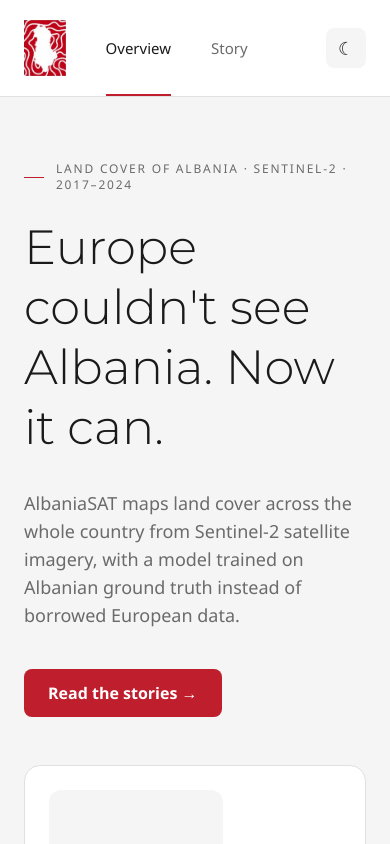
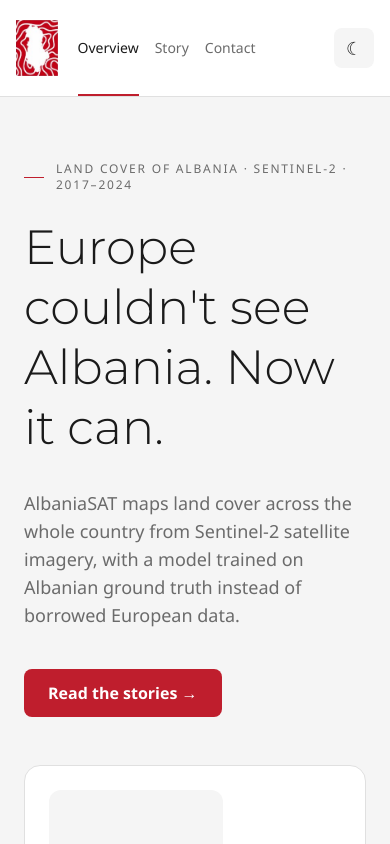
Before and after one commit to virvihuta/AlbaniaSAT, a React (Vite) app in the folder frontend/: page / in a window 390 px wide. Shown: the top 844 px of the page. Built offline with nearby package versions, Linux system fonts and the light colour scheme; no server answers.

Commit message:
Add contact link to header and footer

```diff
--- a/frontend/src/components/Footer.jsx
+++ b/frontend/src/components/Footer.jsx
@@ -2,7 +2,7 @@ import { Link } from 'react-router-dom'
 import Logo from './Logo'
 
 const columns = [
-  { title: 'Platform', items: [{ label: 'Overview', to: '/' }, { label: 'Story', to: '/news' }] },
+  { title: 'Platform', items: [{ label: 'Overview', to: '/' }, { label: 'Story', to: '/news' }, { label: 'Contact', to: '/contact' }] },
   { title: 'Data sources', items: [{ label: 'Copernicus Sentinel-2' }, { label: 'ESA WorldCover 2021' }, { label: 'CORINE Land Cover 2018' }] },
 ]
 
--- a/frontend/src/components/PublicLayout.jsx
+++ b/frontend/src/components/PublicLayout.jsx
@@ -6,6 +6,7 @@ import Footer from './Footer'
 const links = [
   { to: '/', label: 'Overview' },
   { to: '/news', label: 'Story' },
+  { to: '/contact', label: 'Contact' },
 ]
 
 // Header with logo and navigation, the page content and the footer
@@ -13,9 +14,9 @@ export default function PublicLayout({ children }) {
   return (
     <div className="flex min-h-screen flex-col">
       <header className="sticky top-0 z-10 border-b border-border bg-surface">
-        <div className="mx-auto flex h-24 max-w-7xl items-center gap-6 px-6 md:px-10">
+        <div className="mx-auto flex h-24 max-w-7xl items-center gap-3 px-4 sm:gap-6 sm:px-6 md:px-10">
           <Logo big />
-          <nav className="flex h-full gap-2 sm:ml-10">
+          <nav className="flex h-full sm:ml-10 sm:gap-2">
             {links.map((link) => (
               <NavLink
                 key={link.to}
@@ -23,8 +24,8 @@ export default function PublicLayout({ children }) {
                 end={link.to === '/'}
                 className={({ isActive }) =>
                   // Red line under the link: full for the open page, grows in on hover for the others
-                  'relative flex items-center px-4 text-[15px] font-medium transition-colors ' +
-                  'after:absolute after:inset-x-4 after:bottom-0 after:h-0.5 after:bg-primary after:transition-transform ' +
+                  'relative flex items-center px-2 text-sm font-medium transition-colors sm:px-4 sm:text-[15px] ' +
+                  'after:absolute after:inset-x-2 after:bottom-0 sm:after:inset-x-4 after:h-0.5 after:bg-primary after:transition-transform ' +
                   (isActive ? 'text-foreground after:scale-x-100' : 'text-muted after:scale-x-0 hover:text-foreground hover:after:scale-x-100')
                 }
               >
```
